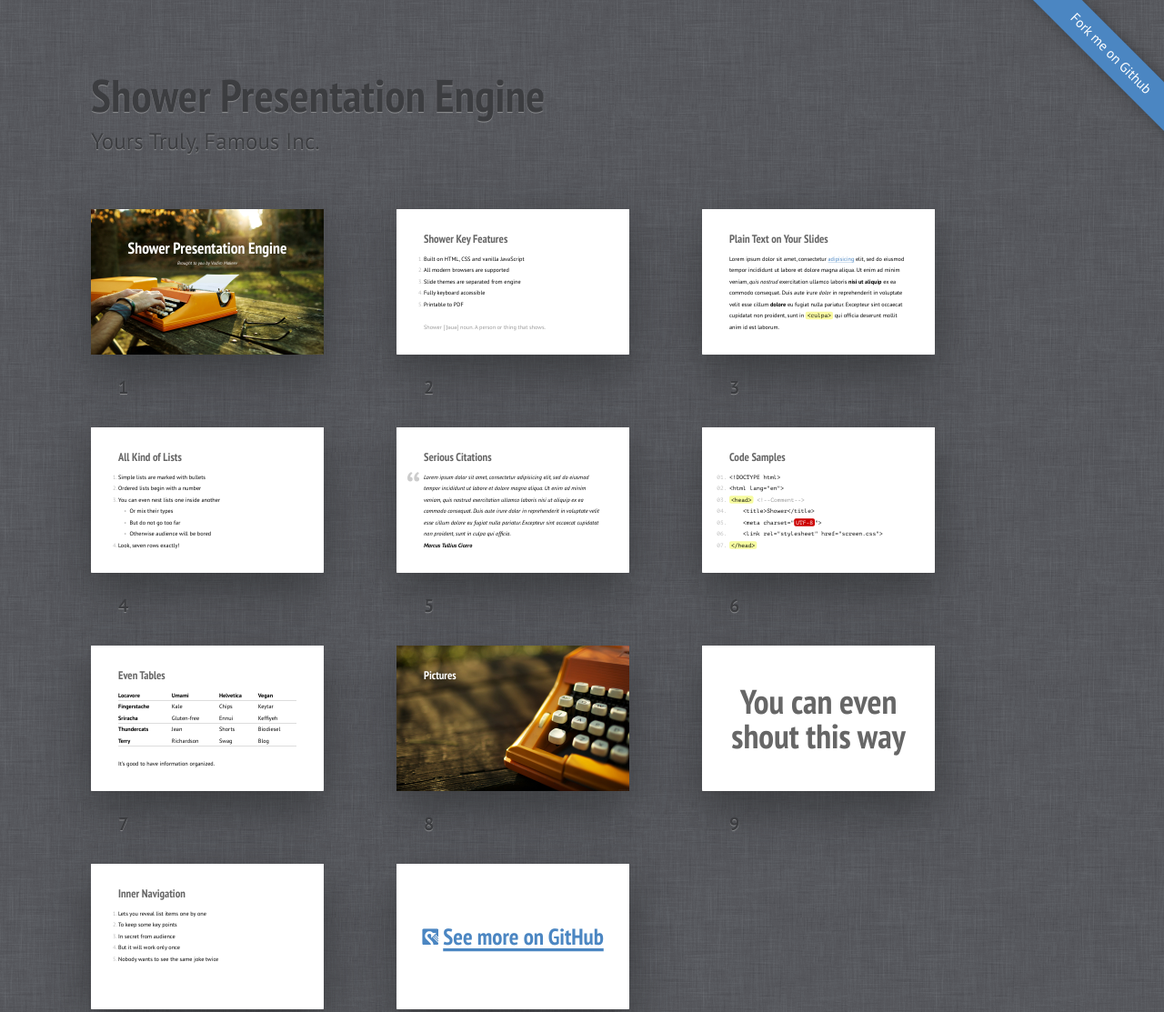
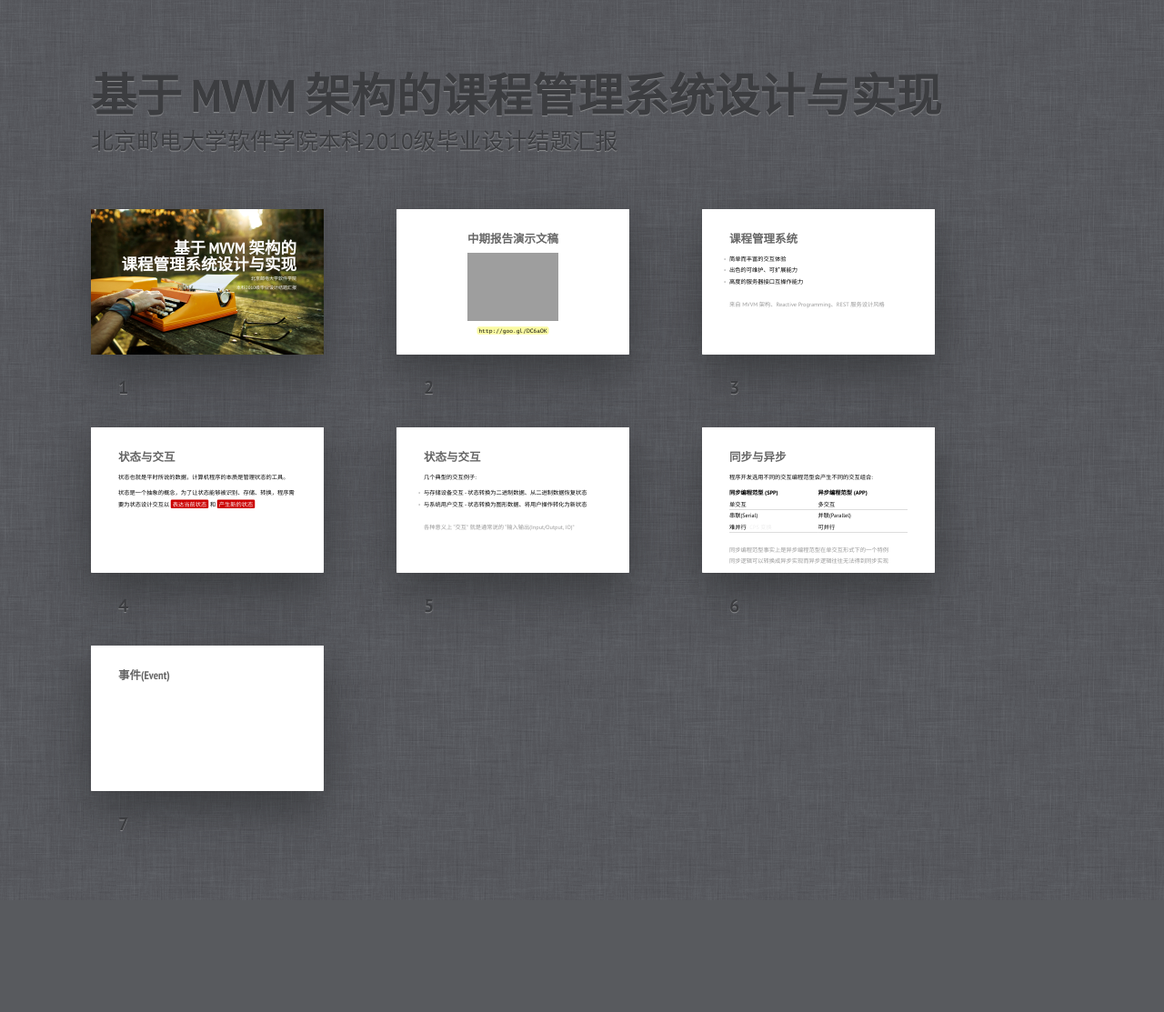
Before and after one commit to intern-ng/show, a plain HTML site: page index.html in a window 1280 px wide. Shown: the top 1113 px of the page at 91% size. After the commit the page ends 990 px from the top, so only its background shows below. Drawn offline with Linux system fonts and the light colour scheme; grey boxes are pictures that could not be loaded.

Commit message:
part: introduction to asynchronous programming

```diff
--- a/index.html
+++ b/index.html
@@ -1,169 +1,94 @@
 <!DOCTYPE HTML>
-<html lang="en">
+<html lang="zh_CN">
 <head>
-	<title>Shower Presentation Engine</title>
+	<title>基于 MVVM 架构的课程管理系统设计与实现</title>
 	<meta charset="utf-8">
 	<meta name="viewport" content="width=792, user-scalable=no">
 	<meta http-equiv="x-ua-compatible" content="ie=edge">
 	<link rel="stylesheet" href="shower/themes/ribbon/styles/screen.css">
+	<link rel="stylesheet" href="slideshow.css">
 </head>
 <body class="list">
 	<header class="caption">
-		<h1>Shower Presentation Engine</h1>
-		<p>Yours Truly, Famous Inc.</p>
+		<h1>基于 MVVM 架构的课程管理系统设计与实现</h1>
+		<p>北京邮电大学软件学院本科2010级毕业设计结题汇报</p>
   </header>
-	<section class="slide cover" id="Cover"><div>
-		<h2>Shower Presentation Engine</h2>
-		<p>Brought to you by <a href="http://pepelsbey.net">Vadim Makeev</a></p>
+  <section class="slide cover" id="cover">
+    <div>
+      <h2>基于 MVVM 架构的<br>课程管理系统设计与实现</h2>
+      <p>北京邮电大学软件学院<br>本科2010级毕业设计结题汇报</p>
       <img src="pictures/cover.jpg" alt="">
-		<!--
-			To apply styles to the certain slides
-			set slide ID to get needed elements
-			-->
-		<style>
-			#Cover h2 {
-				margin:30px 0 0;
-				color:#FFF;
-				text-align:center;
-				font-size:70px;
-				}
-			#Cover p {
-				margin:10px 0 0;
-				text-align:center;
-				color:#FFF;
-				font-style:italic;
-				font-size:20px;
-				}
-				#Cover p a {
-					color:#FFF;
-					}
-		</style>
-	</div></section>
-	<section class="slide"><div>
-		<h2>Shower Key Features</h2>
-		<ol>
-			<li>Built on HTML, CSS and vanilla JavaScript</li>
-			<li>All modern browsers are supported</li>
-			<li>Slide themes are separated from engine</li>
-			<li>Fully keyboard accessible</li>
-			<li>Printable to PDF</li>
-		</ol>
-		<p class="note">Shower ['ʃəuə] noun. A person or thing that shows.</p>
-	</div></section>
-	<section class="slide"><div>
-		<h2>Plain Text on Your Slides</h2>
-		<p>Lorem ipsum dolor sit amet, consectetur <a href="#4">adipisicing</a> elit, sed do eiusmod tempor incididunt ut labore et dolore magna aliqua. Ut enim ad minim veniam, <em>quis nostrud</em> exercitation ullamco laboris <strong>nisi ut aliquip</strong> ex ea commodo consequat. Duis aute irure <i>dolor</i> in reprehenderit in voluptate velit esse cillum <b>dolore</b> eu fugiat nulla pariatur. Excepteur sint occaecat cupidatat non proident, sunt in <code>&lt;culpa&gt;</code> qui officia deserunt mollit anim id est laborum.</p>
-	</div></section>
-	<section class="slide"><div>
-		<h2>All Kind of Lists</h2>
-		<ol>
-			<li>Simple lists are marked with bullets</li>
-			<li>Ordered lists begin with a number</li>
-			<li>You can even nest lists one inside another
+    </div>
+  </section>
+  <section class="slide">
+    <div style="text-align: center;">
+      <h2>中期报告演示文稿</h2>
+      <img src="http://chart.apis.google.com/chart?cht=qr&amp;chs=250x250&amp;chl=http%3A//goo.gl/DC6aOK&amp;chld=H%7C0">
+      <p>
+        <code>http://goo.gl/DC6aOK</code>
+      </p>
+    </div>
+  </section>
+  <section class="slide">
+    <div>
+      <h2>课程管理系统</h2>
       <ul>
-					<li>Or mix their types</li>
-					<li>But do not go too far</li>
-					<li>Otherwise audience will be bored</li>
+        <li>简单而丰富的交互体验</li>
+        <li>出色的可维护、可扩展能力</li>
+        <li>高度的服务器接口互操作能力</li>
       </ul>
-			</li>
-			<li>Look, seven rows exactly!</li>
-		</ol>
-	</div></section>
-	<section class="slide"><div>
-		<h2>Serious Citations</h2>
-		<figure>
-			<blockquote>
-				<p>Lorem ipsum dolor sit amet, consectetur adipisicing elit, sed do eiusmod tempor incididunt ut labore et dolore magna aliqua. Ut enim ad minim veniam, quis nostrud exercitation ullamco laboris nisi ut aliquip ex ea commodo consequat. Duis aute irure dolor in reprehenderit in voluptate velit esse cillum dolore eu fugiat nulla pariatur. Excepteur sint occaecat cupidatat non proident, sunt in culpa qui officia.</p>
-			</blockquote>
-			<figcaption>Marcus Tullius Cicero</figcaption>
-		</figure>
-	</div></section>
-	<section class="slide"><div>
-		<h2>Code Samples</h2>
-		<pre>
-			<code>&lt;!DOCTYPE html&gt;</code>
-			<code>&lt;html lang="en"&gt;</code>
-			<code><mark>&lt;head&gt;</mark> <mark class="comment">&lt;!--Comment--&gt;</mark></code>
-			<code>    &lt;title&gt;Shower&lt;/title&gt;</code>
-			<code>    &lt;meta charset="<mark class="important">UTF-8</mark>"&gt;</code>
-			<code>    &lt;link rel="stylesheet" href="screen.css"&gt;</code>
-			<code><mark>&lt;/head&gt;</mark></code>
-		</pre>
-	</div></section>
-	<section class="slide"><div>
-		<h2>Even Tables</h2>
+      <p class="note">来自 MVVM 架构、Reactive Programming、REST 服务设计风格</p>
+    </div>
+  </section>
+  <section class="slide">
+    <div>
+      <h2>状态与交互</h2>
+      <p>状态也就是平时所说的数据，计算机程序的本质是管理状态的工具。</p>
+      <p>状态是一个抽象的概念，为了让状态能够被识别、存储、转换，程序需要为状态设计交互以<mark class="important">表达当前状态</mark>和<mark class="important">产生新的状态</mark></p>
+    </div>
+  </section>
+  <section class="slide">
+    <div>
+      <h2>状态与交互</h2>
+      <p>几个典型的交互例子:</p>
+      <ul>
+        <li>与存储设备交互 - 状态转换为二进制数据、从二进制数据恢复状态</li>
+        <li>与系统用户交互 - 状态转换为图形数据、将用户操作转化为新状态</li>
+      </ul>
+      <p class="note"> 各种意义上 “交互” 就是通常说的 “输入输出(Input/Output, IO)”</p>
+    </div>
+  </section>
+  <section class="slide">
+    <div>
+      <h2>同步与异步</h2>
+      <p>程序开发选用不同的交互编程范型会产生不同的交互组合:</p>
       <table>
         <tr>
-			<th scope="col">Locavore</th>
-			<th>Umami</th>
-			<th>Helvetica</th>
-			<th>Vegan</th>
+          <th scope="col">同步编程范型 (SPP)</th>
+          <th scope="col">异步编程范型 (APP)</th>
         </tr>
         <tr>
-			<th scope="row">Fingerstache</th>
-			<td>Kale</td>
-			<td>Chips</td>
-			<td>Keytar</td>
+          <td>单交互</td>
+          <td>多交互</td>
         </tr>
         <tr>
-			<th scope="row">Sriracha</th>
-			<td>Gluten-free</td>
-			<td>Ennui</td>
-			<td>Keffiyeh</td>
+          <td>串联(Serial)</td>
+          <td>并联(Parallel)</td>
         </tr>
         <tr>
-			<th scope="row">Thundercats</th>
-			<td>Jean</td>
-			<td>Shorts</td>
-			<td>Biodiesel</td>
-		</tr>
-		<tr>
-			<th scope="row">Terry</th>
-			<td>Richardson</td>
-			<td>Swag</td>
-			<td>Blog</td>
+          <td>难并行<mark class="note">CPS 变换</mark></td>
+          <td>可并行</td>
         </tr>
       </table>
-		<p>It’s good to have information organized.</p>
-	</div></section>
-	<section class="slide cover" id="Picture"><div>
-		<h2>Pictures</h2>
-		<img src="pictures/picture.jpg" alt="">
-		<style>
-			#Picture h2 {
-				color:#FFF;
-				}
-		</style>
-	</div></section>
-	<section class="slide shout"><div>
-		<h2>You can even shout this way</h2>
-	</div></section>
-	<section class="slide"><div>
-		<h2>Inner Navigation</h2>
-		<ol>
-			<li>Lets you reveal list items one by one</li>
-			<li class="next">To keep some key points</li>
-			<li class="next">In secret from audience</li>
-			<li class="next">But it will work only once</li>
-			<li class="next">Nobody wants to see the same joke twice</li>
-		</ol>
-	</div></section>
-	<section class="slide shout" id="SeeMore"><div>
-		<h2><img src="pictures/logo.svg" alt=""> <a href="https://github.com/shower/shower">See more on GitHub</a></h2>
-		<style>
-			#Picture h2 {
-				color:#FFF;
-				}
-			#SeeMore h2 {
-				font-size:100px
-				}
-			#SeeMore img {
-				width:0.72em;
-				height:0.72em;
-				}
-		</style>
-	</div></section>
-	<p class="badge"><a href="https://github.com/shower/shower">Fork me on Github</a></p>
+      <p class="note">同步编程范型事实上是异步编程范型在单交互形式下的一个特例<br>同步逻辑可以转换成异步实现而异步逻辑往往无法得到同步实现</p>
+    </div>
+  </section>
+  <section class="slide">
+    <div>
+      <h2>事件(Event)</h2>
+    </div>
+  </section>
+
 	<!--
 		To hide progress bar from entire presentation
 		just remove “progress” element.
--- /dev/null
+++ b/slideshow.css
@@ -0,0 +1,46 @@
+
+.slide p {
+  margin-bottom: 20px;
+}
+
+#cover {
+  color: #FFF;
+  text-align: right;
+}
+
+#cover h2 {
+  color: #FFF;
+  margin: 30px 0 0;
+  font-size: 70px;
+}
+
+#cover p {
+  margin: 10px 0 0;
+  font-size: 20px;
+}
+
+mark {
+
+  margin-left: 0.25em;
+  margin-right: 0.25em;
+
+  border-radius: 5px;
+  background: #fafaa2;
+
+  padding: 3px 8px;
+
+}
+
+mark.important {
+
+  color: #FFF;
+  background-color: #C00;
+
+}
+
+mark.note {
+
+  color: #EEE;
+  background-color: transparent;
+
+}
```
Lines whose indentation alone changed are shown as unchanged.
